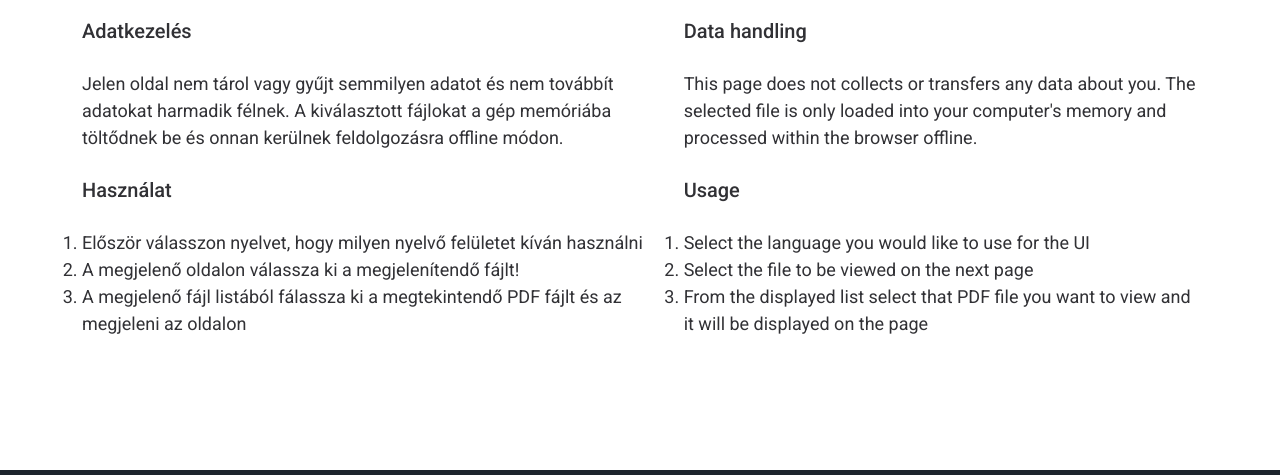
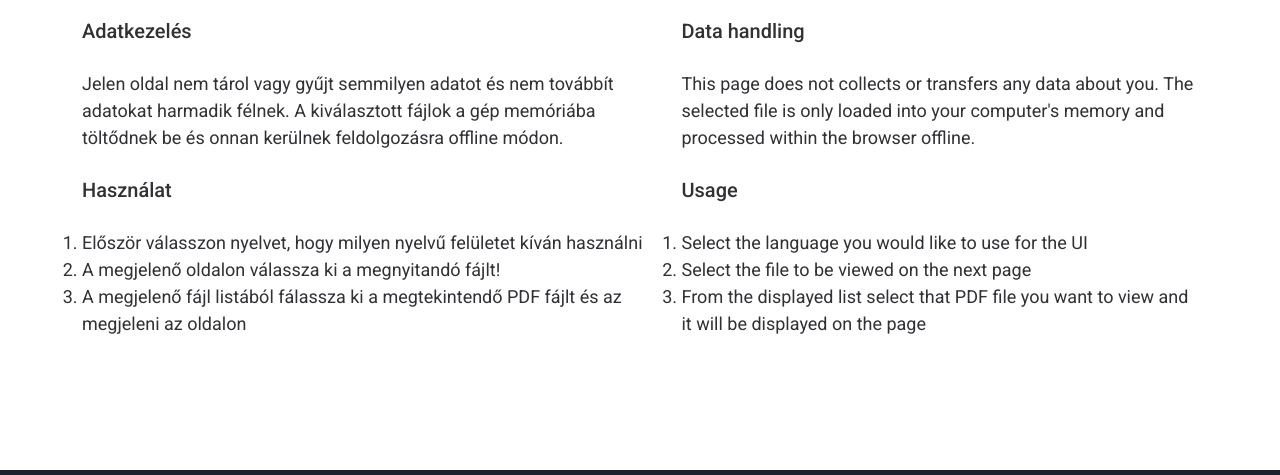
Before and after one commit to vilmospapp/asice-viewer, a website: page index.html in a window 1280 px wide. Shown: the part 263-738 px from the top of the page. Drawn offline with Linux system fonts and the light colour scheme.

Commit message:
Fixed typo

```diff
--- a/index.html
+++ b/index.html
@@ -45,14 +45,14 @@
             <h5>Adatkezelés</h5>
             <br/>
             <ul>
-              <li>Jelen oldal nem tárol vagy gyűjt semmilyen adatot és nem továbbít adatokat harmadik félnek. A kiválasztott fájlokat a gép memóriába töltődnek be és onnan kerülnek feldolgozásra offline módon.</li>
+              <li>Jelen oldal nem tárol vagy gyűjt semmilyen adatot és nem továbbít adatokat harmadik félnek. A kiválasztott fájlok a gép memóriába töltődnek be és onnan kerülnek feldolgozásra offline módon.</li>
             </ul>
             <br/>
             <h5>Használat</h5>
             <br/>
             <ol style="list-style: inline;">
-              <li>Először válasszon nyelvet, hogy milyen nyelvő felületet kíván használni</li>
-              <li>A megjelenő oldalon válassza ki a megjelenítendő fájlt!</li>
+              <li>Először válasszon nyelvet, hogy milyen nyelvű felületet kíván használni</li>
+              <li>A megjelenő oldalon válassza ki a megnyitandó fájlt!</li>
               <li>A megjelenő fájl listából fálassza ki a megtekintendő PDF fájlt és az megjeleni az oldalon</li>
             </ol>
           </td>
```
